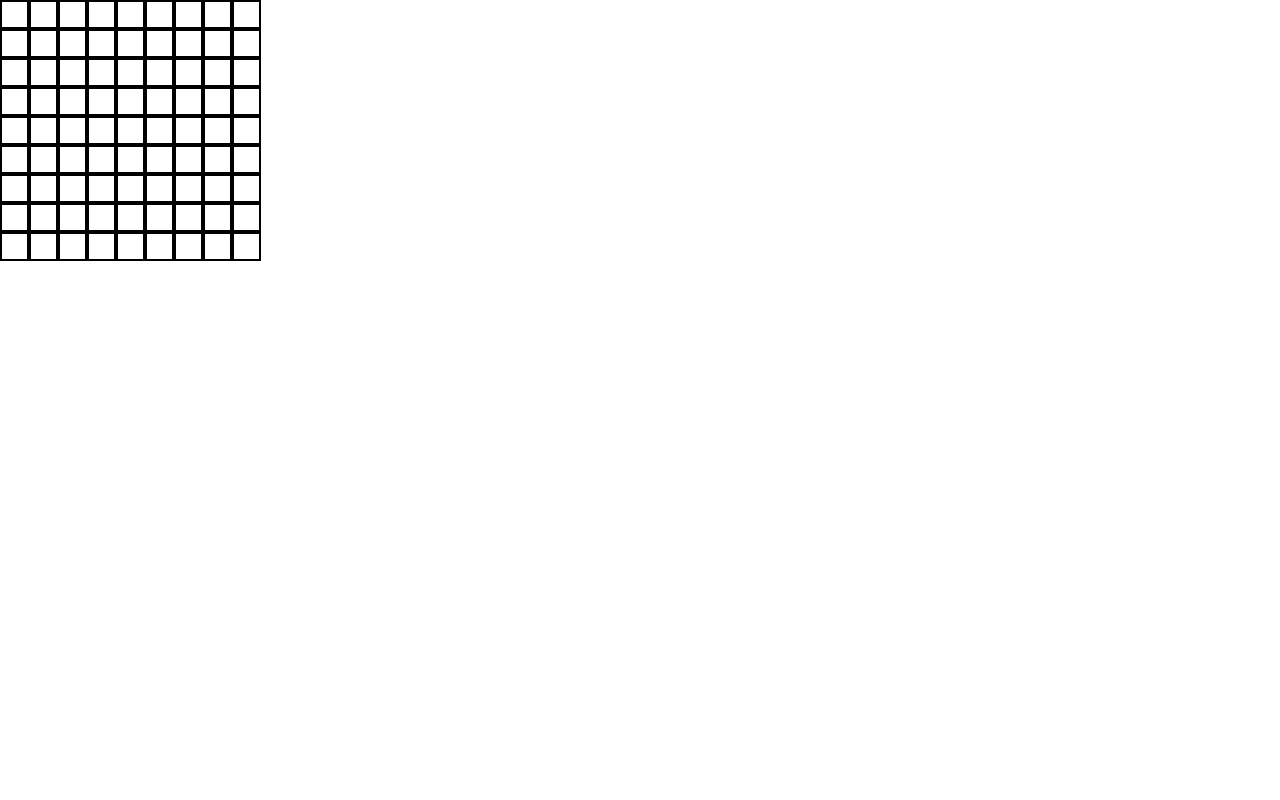
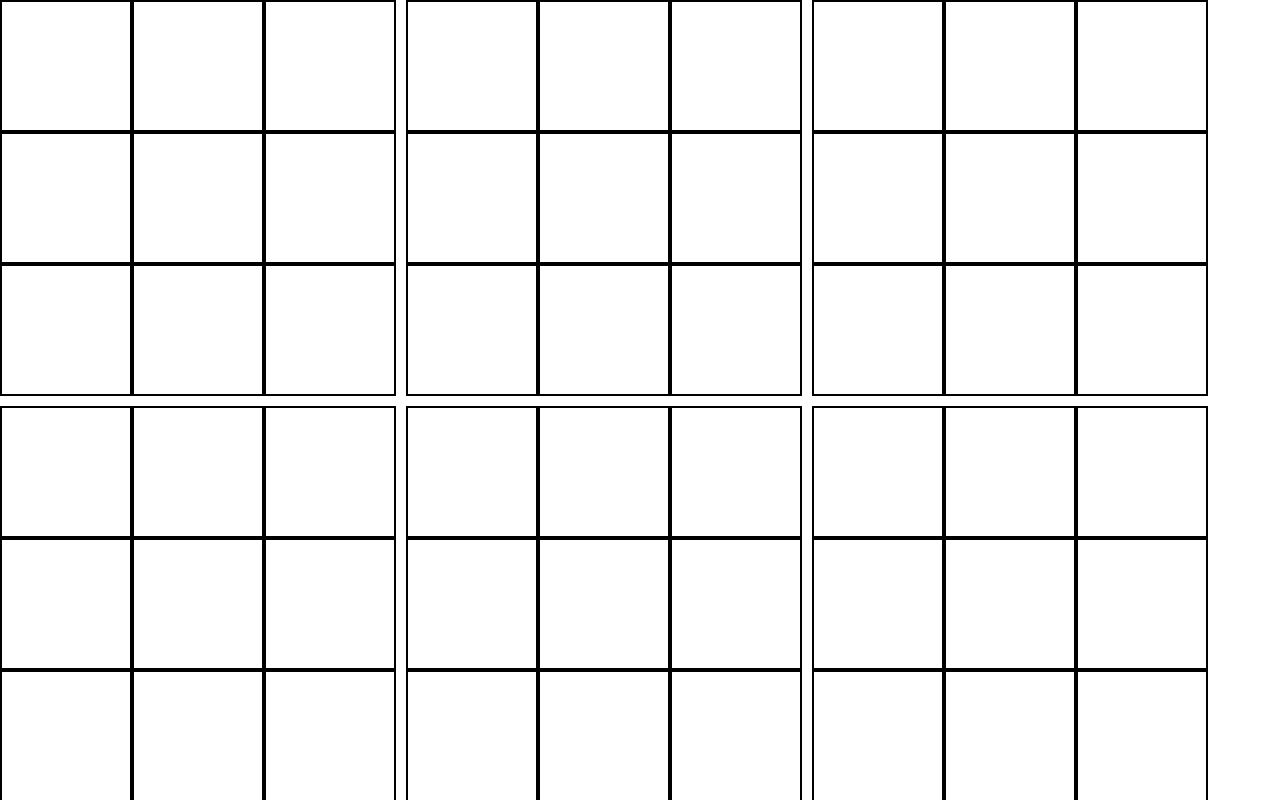
Before and after one commit to PhilipF5/sudoku, a React (Create React App) app: page / in a window 1280 px wide. Shown: the top 800 px of the page. Built offline with nearby package versions, Linux system fonts and the light colour scheme.

Commit message:
Make squares bigger and separate grid sections

```diff
--- a/src/components/SudokuGrid/SudokuGrid.module.css
+++ b/src/components/SudokuGrid/SudokuGrid.module.css
@@ -1,5 +1,5 @@
 .grid {
 	display: flex;
 	flex-wrap: wrap;
-	width: calc(29px * 9.5);
+	width: 100%;
 }
--- a/src/components/SudokuSquare/SudokuSquare.jsx
+++ b/src/components/SudokuSquare/SudokuSquare.jsx
@@ -6,8 +6,9 @@ const SudokuSquare = ({ index }) => {
 	const context = useContext(PuzzleContext);
 	const row = context.rowOfSquare(index);
 	const column = context.columnOfSquare(index);
+	const isEveryThirdRow = (context.rowOfSquare(index) + 1) % 3 === 0;
 	const handleClick = () => console.log(`Square #${index} clicked! Row ${row}, Column ${column}`);
-	return <div className={styles.square} onClick={handleClick}></div>;
+	return <div className={`${styles.square} ${isEveryThirdRow ? styles.thirdRow : ""}`} onClick={handleClick}></div>;
 };
 
 export default SudokuSquare;
--- a/src/components/SudokuSquare/SudokuSquare.module.css
+++ b/src/components/SudokuSquare/SudokuSquare.module.css
@@ -1,5 +1,13 @@
 .square {
 	border: 2px solid black;
-	height: 25px;
-	width: 25px;
+	height: 10vw;
+	width: 10vw;
 }
+
+.square:nth-of-type(3n + 0) {
+	margin-right: 10px;
+}
+
+.thirdRow {
+	margin-bottom: 10px;
+}
```
